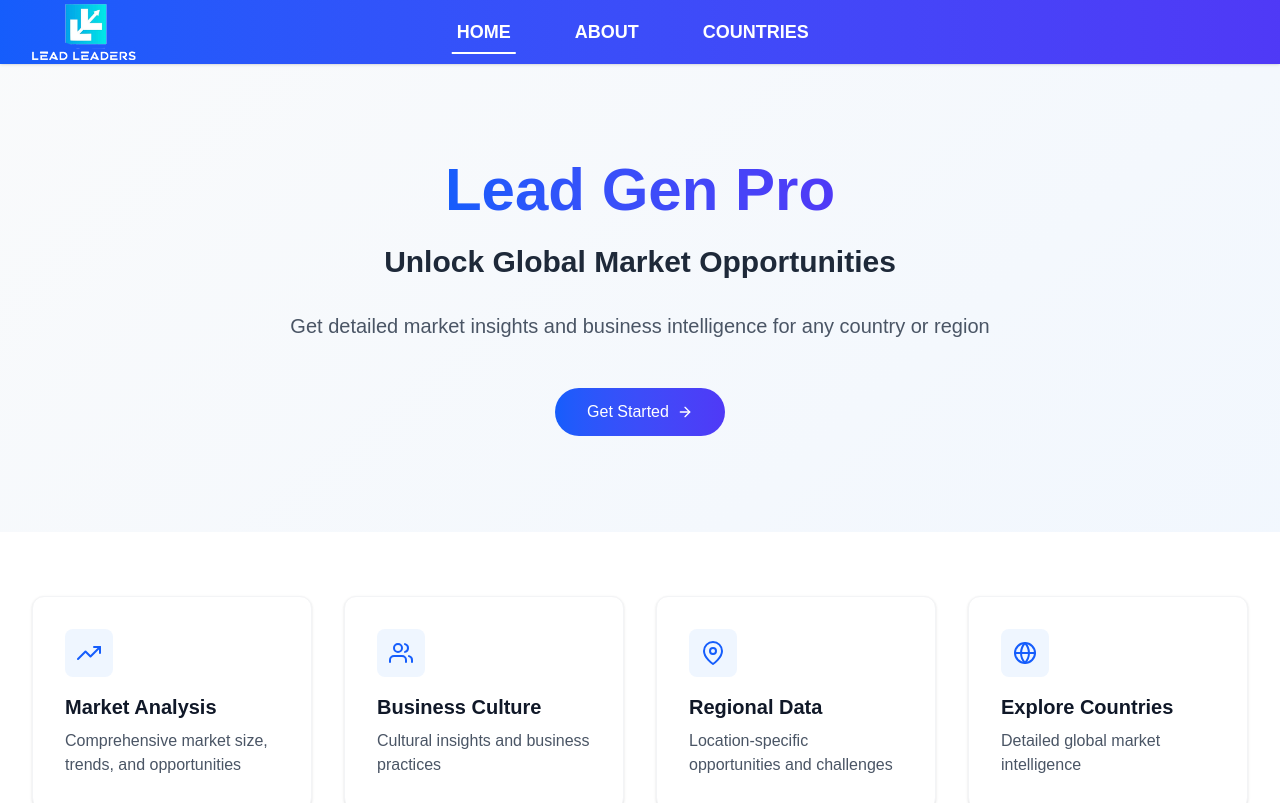
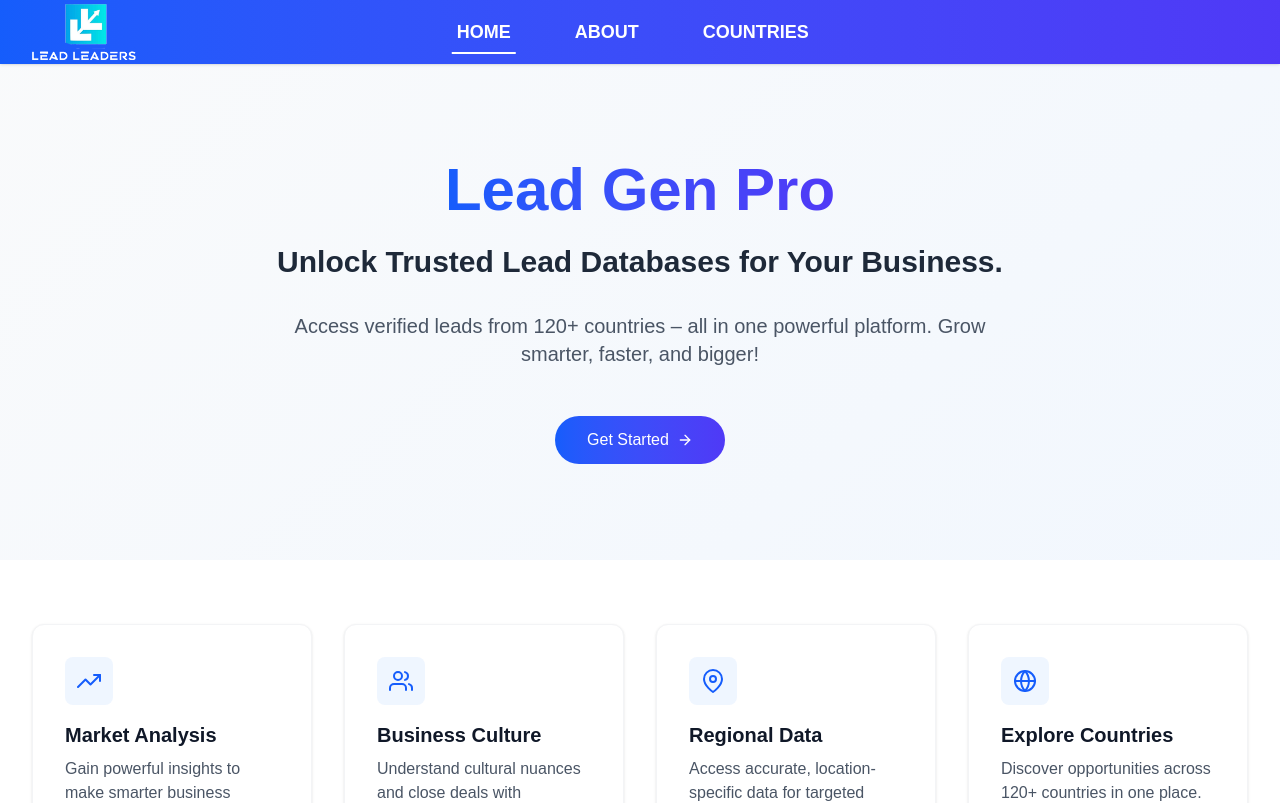
Before and after one commit to Msherazkhan801/leadgenpro, a Next.js app: page / in a window 1280 px wide. Shown: the top 803 px of the page. Built offline with nearby package versions, Linux system fonts and the light colour scheme.

Commit message:
content added

```diff
--- a/src/app/about/page.js
+++ b/src/app/about/page.js
@@ -15,7 +15,7 @@ export default function About() {
 
   const team = [
     {
-      name: 'Alex Johnson',
+      name: 'Sher Alm',
       role: 'CEO & Founder',
       bio: 'Market research expert with 15+ years experience'
     },
--- a/src/app/countries/page.js
+++ b/src/app/countries/page.js
@@ -50,9 +50,9 @@ export default function CountryExplorer() {
         transition={{ duration: 0.5 }}
         className="mb-12"
       >
-        <h1 className="text-4xl font-bold text-gray-900 mb-4">Explore Global Markets</h1>
+        <h1 className="text-4xl font-bold text-gray-900 mb-4">Explore Global Database Vertices.</h1>
         <p className="text-xl text-gray-600 max-w-3xl">
-          Select a country or region to access detailed market intelligence, business insights, and growth opportunities
+          Choose a country or region to unlock verified leads, industry insights, and growth potential—all in one platform.
         </p>
       </motion.div>
 
--- a/src/components/Hero.js
+++ b/src/components/Hero.js
@@ -10,22 +10,22 @@ export default function Home() {
     {
       icon: <FiTrendingUp className="w-6 h-6" />,
       title: "Market Analysis",
-      description: "Comprehensive market size, trends, and opportunities"
+      description: "Gain powerful insights to make smarter business decisions."
     },
     {
       icon: <FiUsers className="w-6 h-6" />,
       title: "Business Culture",
-      description: "Cultural insights and business practices"
+      description: "Understand cultural nuances and close deals with confidence."
     },
     {
       icon: <FiMapPin className="w-6 h-6" />,
       title: "Regional Data",
-      description: "Location-specific opportunities and challenges"
+      description: "Access accurate, location-specific data for targeted strategies."
     },
     {
       icon: <FiGlobe className="w-6 h-6" />,
       title: "Explore Countries",
-      description: "Detailed global market intelligence"
+      description: "Discover opportunities across 120+ countries in one place."
     }
   ];
 
@@ -57,7 +57,7 @@ export default function Home() {
               animate={{ opacity: 1 }}
               transition={{ delay: 0.4 }}
             >
-              Unlock Global Market Opportunities
+              Unlock Trusted Lead Databases for Your Business.
             </motion.h2>
 
             <motion.p
@@ -66,7 +66,7 @@ export default function Home() {
               animate={{ opacity: 1 }}
               transition={{ delay: 0.6 }}
             >
-              Get detailed market insights and business intelligence for any country or region
+             Access verified leads from 120+ countries – all in one powerful platform. Grow smarter, faster, and bigger!
             </motion.p>
 
             <motion.div
```
